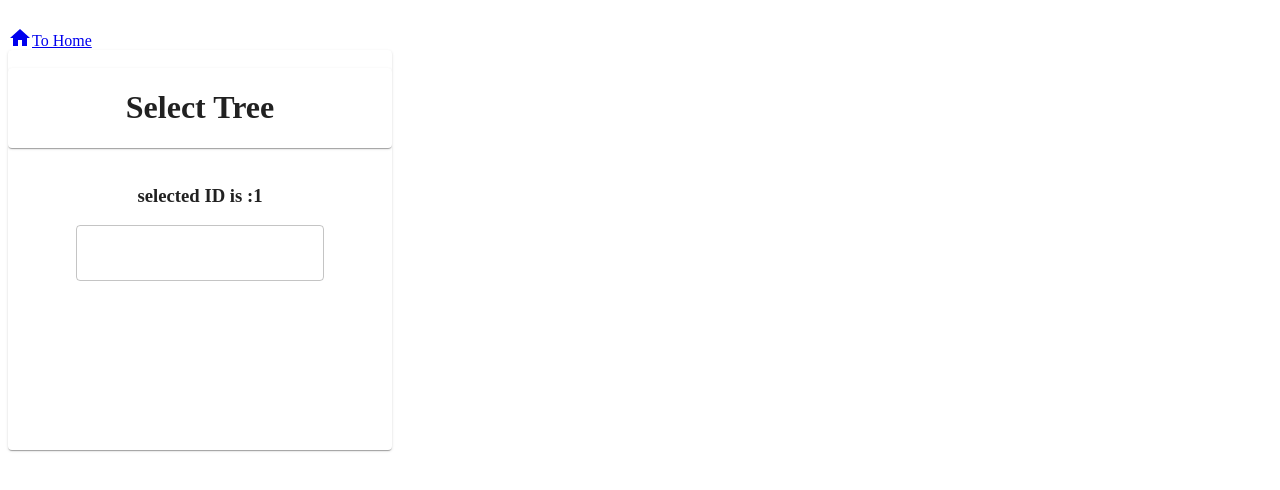
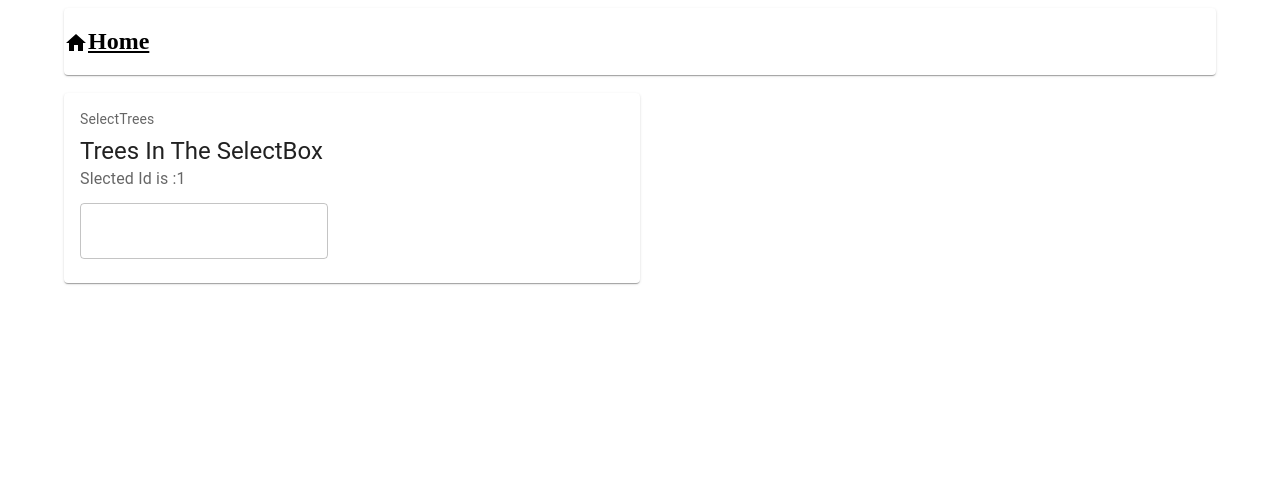
Before and after one commit to ry2x/react_samples, a Next.js app: page /tree/selectTree in a window 1280 px wide. Shown: the top 490 px of the page. Built offline with nearby package versions, Linux system fonts and the light colour scheme.

Commit message:
Update: Adopt to the Home

```diff
--- a/src/pages/tree/selectTree.tsx
+++ b/src/pages/tree/selectTree.tsx
@@ -1,32 +1,49 @@
-import HomeIcon from '@mui/icons-material/Home';
-import { Card } from '@mui/material';
+import { Home } from '@mui/icons-material';
+import { Button, Card, CardActions, CardContent, Container, Grid, Typography } from '@mui/material';
 import Link from 'next/link';
+
 import { useState } from 'react';
 import SelectTree from '@/components/treeSelect';
 import { data } from '@/constants/data';
+import style from '@/styles/Home.module.css';
 
 const Index = () => {
   const initId = '1';
   const [selectedId, setSelectedId] = useState<string>(initId);
   return (
-    <>
-      <br />
-      <Link href='/'>
-        <HomeIcon style={{ verticalAlign: 'bottom' }} />
-        To Home
-      </Link>
-      <br />
-      <Card style={{ textAlign: 'center', width: '30vw', height: '50vh' }}>
-        <br />
-        <title>SelectTree</title>
-        <Card style={{ padding: '-1%' }}>
-          <h1>Select Tree</h1>
-        </Card>
-        <br />
-        <h3>selected ID is :{selectedId}</h3>
-        <SelectTree data={data} initId={initId} onChange={(id) => setSelectedId(id)} />
-      </Card>
-    </>
+    <Container>
+      <Grid container>
+        <Grid xs={12} item>
+          <Card className={style.title}>
+            <h2>
+              <Link href='/' style={{ color: 'black' }}>
+                <Home className={style.inLineIcons} />
+                Home
+              </Link>
+            </h2>
+          </Card>
+        </Grid>
+        <Grid xs={12} item>
+          <br />
+        </Grid>
+        <Grid xs={6} item>
+          <Card sx={{ minWidth: 275 }}>
+            <CardContent>
+              <Typography sx={{ fontSize: 14 }} color='text.secondary' gutterBottom>
+                SelectTrees
+              </Typography>
+              <Typography variant='h5' component='div'>
+                Trees In The SelectBox
+              </Typography>
+              <Typography sx={{ mb: 1.5 }} color='text.secondary'>
+                Slected Id is :{selectedId}
+              </Typography>
+              <SelectTree data={data} initId={initId} onChange={(id) => setSelectedId(id)} />
+            </CardContent>
+          </Card>
+        </Grid>
+      </Grid>
+    </Container>
   );
 };
 
--- /dev/null
+++ b/src/styles/Home.module.css
@@ -0,0 +1,8 @@
+.title {
+  height: 100%;
+  width: 100%;
+}
+
+.inLineIcons {
+  vertical-align: middle;
+}
```
